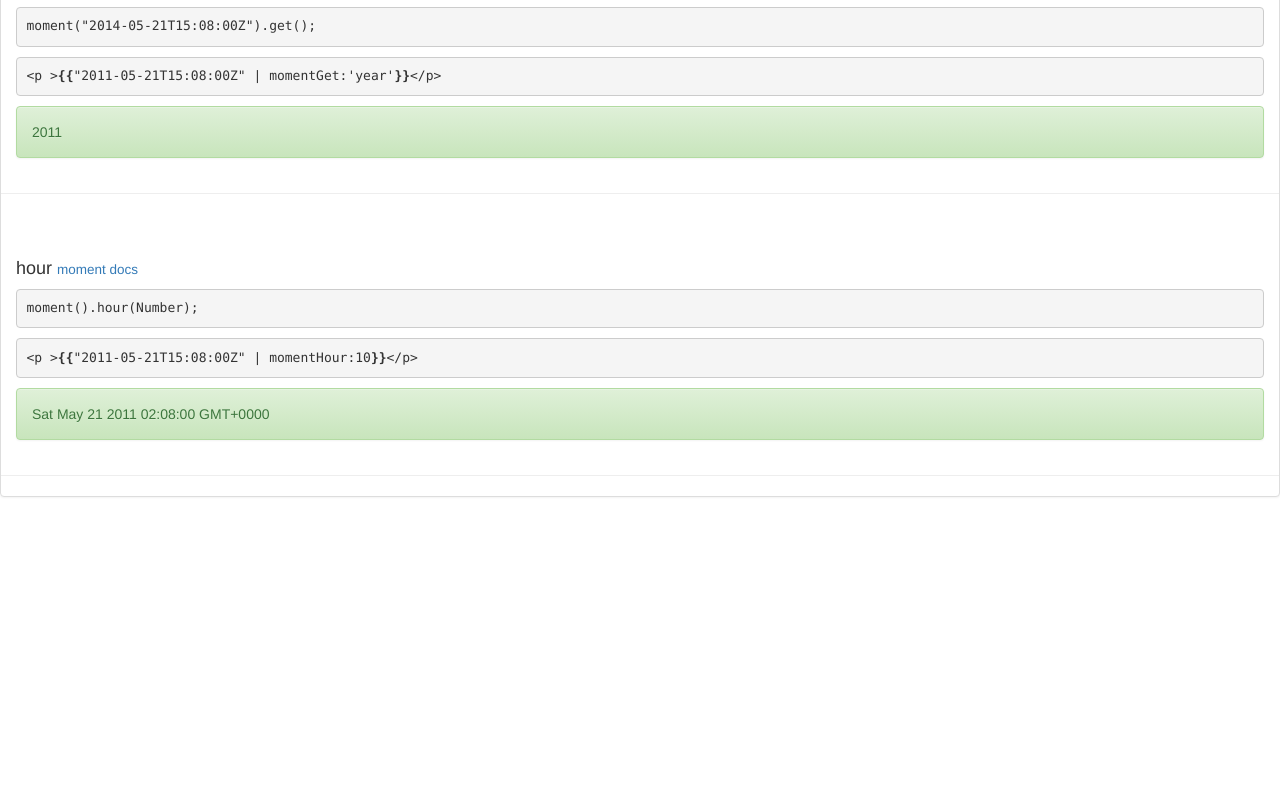
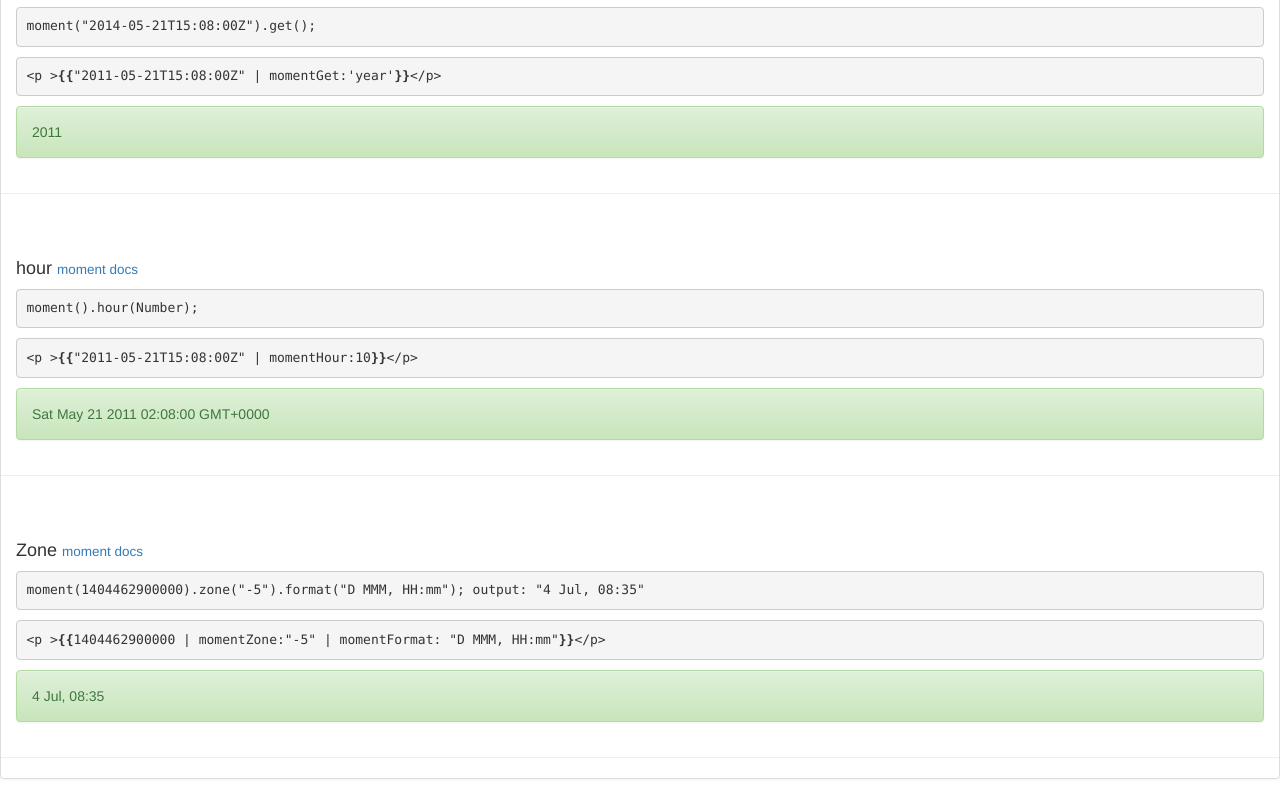
Before and after one commit to jcamelis/angular-moment, a website: page index.html in a window 1280 px wide. Shown: the part 3380-4179 px from the top of the page. Before the commit the page ends 3897 px from the top, so only its background shows below. Drawn offline with nearby package versions, Linux system fonts and the light colour scheme.

Commit message:
Zone example added.

```diff
--- a/index.html
+++ b/index.html
@@ -84,7 +84,7 @@ and open the template in the editor.
                 <li class="btn"><a href="#">weeksInYear</a></li>
                 <li class="btn"><a href="#">year</a></li>
                 <li class="btn"><a href="#">years</a></li>
-                <li class="btn"><a href="#">zone</a></li>
+                <li class="btn"><a href="#zone">zone</a></li>
                 <li class="btn"><a href="#">zoneAbbr</a></li>
                 <li class="btn"><a href="#">zoneName</a></li>
             </ul>
@@ -154,6 +154,7 @@ and open the template in the editor.
                 <h4>fromNow <span class="small"><a target="_blank" href="http://momentjs.com/docs/#/displaying/fromnow/">moment docs</a></span></h4>
                 <pre>moment("2014-05-21T15:08:00Z").fromNow();</pre>
                 <pre>&lt;p  moment-interval="1000"&gt;<b>&#123;</b><b>&#123;</b>"2014-05-21T15:08:00Z" | momentFromNow<b>&#125;</b><b>&#125;</b>&lt;/p&gt;</pre>
+
                 <div class="alert alert-success" moment-interval="1000">{{"2014-05-21T15:08:00Z" | momentFromNow}}</div>
             </div>
             <div id="get" class="page-header panel-body">
@@ -168,6 +169,13 @@ and open the template in the editor.
                 <pre>&lt;p &gt;<b>&#123;</b><b>&#123;</b>"2011-05-21T15:08:00Z" | momentHour:10<b>&#125;</b><b>&#125;</b>&lt;/p&gt;</pre>
                 <div class="alert alert-success" >{{"2011-05-21T15:08:00Z" | momentHour:2}}</div>
             </div>
+
+            <div id="zone" class="page-header panel-body">
+                <h4>Zone <span class="small"><a target="_blank" href="http://momentjs.com/docs/#/manipulating/timezone-offset/">moment docs</a></span></h4>
+                <pre>moment(1404462900000).zone("-5").format("D MMM, HH:mm"); output: "4 Jul, 08:35"</pre>
+                <pre>&lt;p &gt;<b>&#123;</b><b>&#123;</b>1404462900000 | momentZone:"-5" | momentFormat: "D MMM, HH:mm"<b>&#125;</b><b>&#125;</b>&lt;/p&gt;</pre>
+                <div class="alert alert-success">{{1404462900000 | momentZone:"-5" | momentFormat: "D MMM, HH:mm"}}</div>
+            </div>
         </div>
     </body>
 </html>
```
Also changed, not shown: angular-moment.js (+5 -3 lines).
